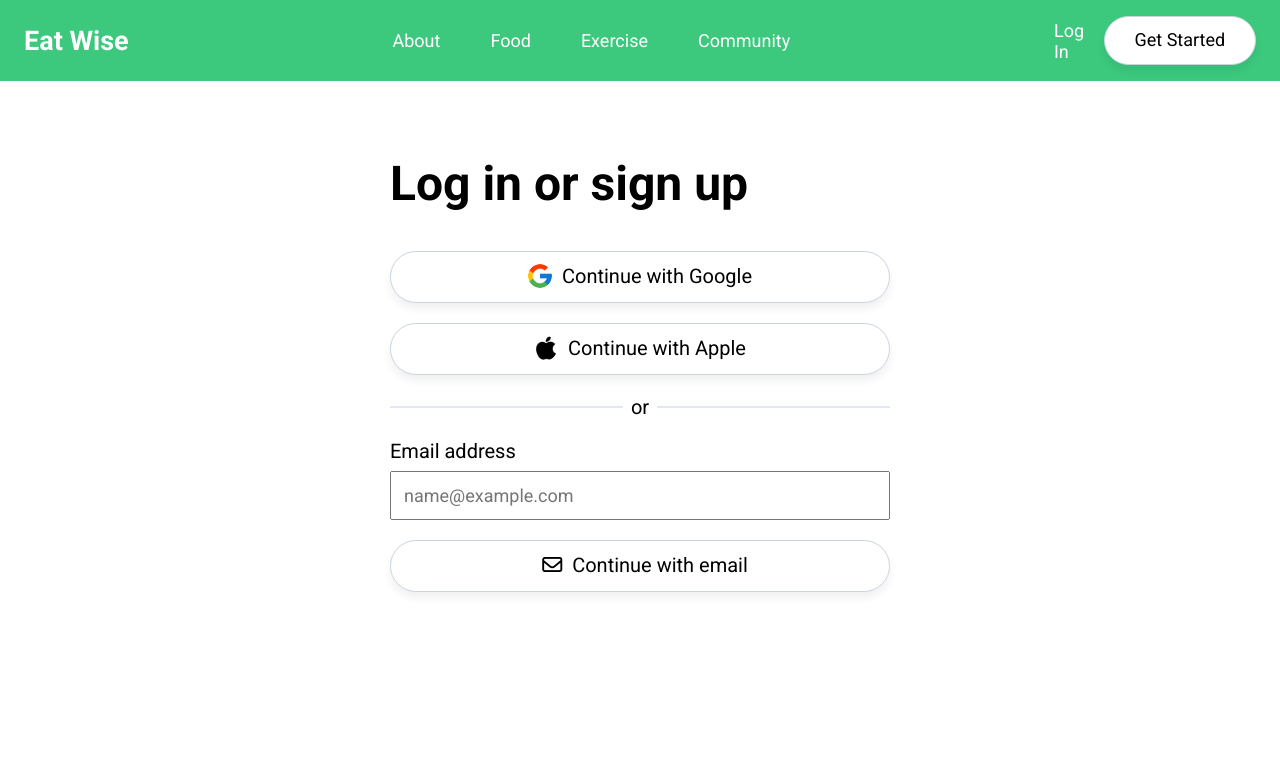
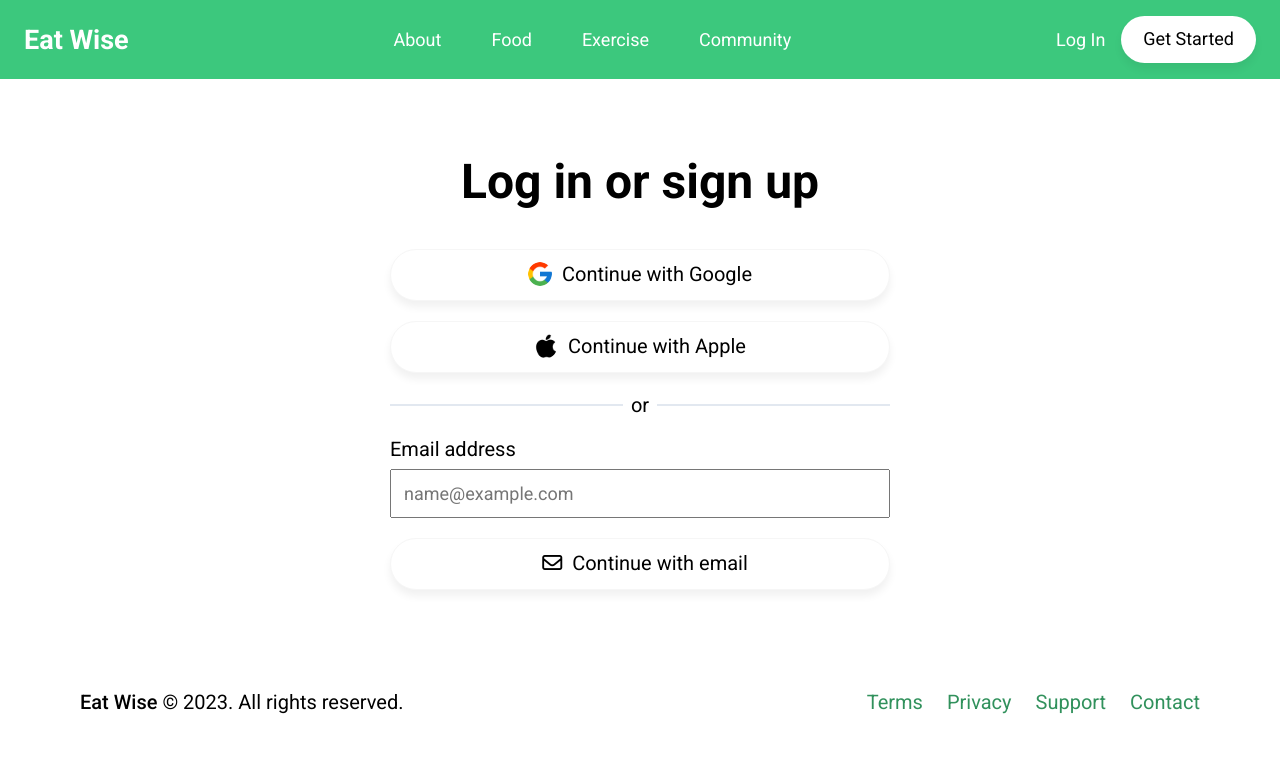
Before and after one commit to brittshook/eat-wise, a plain HTML site: page pages/login.html in a window 1280 px wide. Drawn offline with Linux system fonts and the light colour scheme; a web font is replaced by a local one.

Commit message:
move common css to external stylesheet

```diff
--- a/pages/login.html
+++ b/pages/login.html
@@ -11,20 +11,10 @@
     <script src="https://kit.fontawesome.com/c08bc4236f.js" crossorigin="anonymous"></script>
     <script src="../scripts/login.js" type="module"></script>
     <style>
-        .h3 {
-            font-size: 48px;
-            line-height: 46px;
+        h2 {
+            text-align: center;
         }
-
-        .flex-col {
-            flex-direction: column;
-        }
-
-        .justify-center {
-            justify-content: center;
-        }
-
-        button, hr, #or, #login-options {
+        button:not(nav button), hr, #or, #login-options {
             width: 100%;
         }
 
@@ -43,8 +33,8 @@
             gap: 20px;
         }
 
-        button.secondary {
-            border: #CBD5E1 1px solid;
+        button.secondary:not(nav button) {
+            border: #f6f6f6 1px solid;
             gap: 10px
         }
 
@@ -65,7 +55,6 @@
         input {
             padding: 12px;
             font-size: 18px;
-            font-family: 'Familjen Grotesk', Roboto, sans-serif;
         }
     </style>
 </head>
@@ -80,7 +69,7 @@
         </ul>
         <div class="buttons flex align-center">
             <a href="login.html">Log In</a>
-            <button class="secondary green" type="button" >Get Started</button>
+            <button class="secondary green" type="button" onclick="window.location.href = 'register.html'">Get Started</button>
         </div>
     </nav>
     <main class="flex flex-col">
@@ -107,4 +96,13 @@
         </form>
     </main>
 </body>
+<footer class="flex space-btw">
+    <p><span class="bold">Eat Wise </span>© 2023. All rights reserved.</p>
+    <ul id="footer-links" class="flex">
+        <li><a href="#">Terms</a></li>
+        <li><a href="#">Privacy</a></li>
+        <li><a href="#">Support</a></li>
+        <li><a href="#">Contact</a></li>
+    </ul>
+</footer>
 </html>
```
